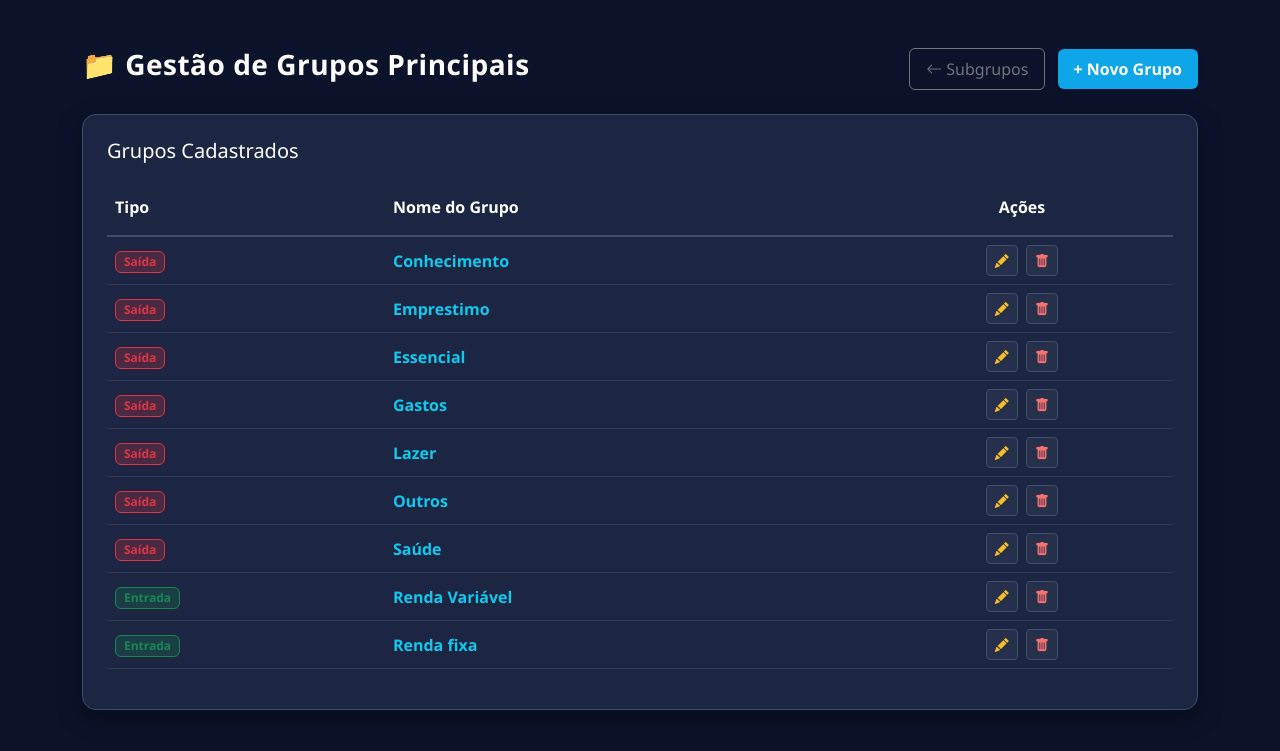
After one commit to PabloAlves99/UaiMoney, a PHP site: page /grupos/index.php in a window 1280 px wide. The commit adds this page. Shown: the top 751 px of the page. Run offline with PHP 8.4, Linux system fonts and the light colour scheme; data comes from the database, SQL or seed files in the repository; both versions use the stored data as it was after the commit.

Commit message:
Add opção de cadastrar grupos

```diff
--- /dev/null
+++ b/grupos/index.php
@@ -0,0 +1,178 @@
+<?php
+// Inclui o motor central de conexão
+include '../db/conexao.php';
+
+$grupos = [];
+$mensagem = '';
+
+try {
+    // Se veio pedido de exclusão por GET
+    if (isset($_GET['deletar'])) {
+        $id_del = $_GET['deletar'];
+        $stmtDel = $pdo->prepare("DELETE FROM grupos WHERE id = :id");
+        $stmtDel->execute([':id' => $id_del]);
+        header("Location: index.php");
+        exit();
+    }
+
+    // Busca todos os grupos ordenados
+    $stmt = $pdo->query("SELECT * FROM grupos ORDER BY tipo DESC, nome ASC");
+    $grupos = $stmt->fetchAll(PDO::FETCH_ASSOC);
+} catch (Exception $e) {
+    $mensagem = "<div class='alert alert-danger bg-dark text-danger border-danger mt-3'>Erro: " . $e->getMessage() . "</div>";
+}
+?>
+
+<!DOCTYPE html>
+<html lang="pt-BR">
+
+<head>
+    <meta charset="UTF-8">
+    <title>Gerenciar Grupos - UaiMoney</title>
+    <link href="https://cdn.jsdelivr.net/npm/bootstrap@5.3.0/dist/css/bootstrap.min.css" rel="stylesheet">
+    <link rel="stylesheet" href="https://cdn.jsdelivr.net/npm/bootstrap-icons@1.10.5/font/bootstrap-icons.css">
+    <style>
+        body {
+            background-color: #0b132b;
+            color: #ffffff;
+            font-family: 'Segoe UI', Tahoma, Geneva, Verdana, sans-serif;
+        }
+
+        .card-custom {
+            border-radius: 14px;
+            background-color: #1c2541;
+            border: 1px solid #3a506b;
+            box-shadow: 0 8px 24px rgba(0, 0, 0, 0.4);
+        }
+
+        .texto-auxiliar {
+            color: #94a3b8 !important;
+            font-weight: 500;
+        }
+
+        .table {
+            color: #ffffff;
+            background-color: transparent !important;
+        }
+
+        .table th,
+        .table td {
+            background-color: transparent !important;
+            color: #ffffff;
+            border-color: #2b3e55 !important;
+        }
+
+        .table-hover tbody tr:hover {
+            background-color: rgba(56, 189, 248, 0.08) !important;
+            color: #ffffff;
+        }
+
+        .btn-info-custom {
+            background-color: #0ea5e9;
+            border: none;
+            font-weight: 600;
+            color: white;
+        }
+
+        .btn-info-custom:hover {
+            background-color: #0284c7;
+            color: white;
+        }
+
+        .btn-action-edit {
+            background-color: rgba(255, 255, 255, 0.05);
+            color: #fbbf24;
+            border: 1px solid #3a506b;
+        }
+
+        .btn-action-edit:hover {
+            background-color: rgba(255, 255, 255, 0.15);
+            color: #f59e0b;
+        }
+
+        .btn-action-delete {
+            background-color: rgba(255, 255, 255, 0.05);
+            color: #f87171;
+            border: 1px solid #3a506b;
+        }
+
+        .btn-action-delete:hover {
+            background-color: rgba(255, 255, 255, 0.15);
+            color: #ef4444;
+        }
+
+        .navbar-brand {
+            font-weight: bold;
+            color: #ffffff;
+            letter-spacing: 0.5px;
+        }
+    </style>
+</head>
+
+<body>
+    <div class="container mt-5 mb-5">
+        <div class="row align-items-center mb-4">
+            <div class="col-md-6">
+                <h2 class="navbar-brand fs-3">📁 Gestão de Grupos Principais</h2>
+            </div>
+            <div class="col-md-6 text-md-end mt-3 mt-md-0">
+                <a href="../subgrupos/index.php" class="btn btn-outline-secondary me-2 px-3 py-2 shadow-sm">
+                    <i class="bi bi-arrow-left"></i> Subgrupos
+                </a>
+                <a href="novo_grupo.php" class="btn btn-info-custom px-3 py-2 shadow-sm">+ Novo Grupo</a>
+            </div>
+        </div>
+
+        <?php echo $mensagem; ?>
+
+        <div class="card card-custom p-4">
+            <h4 class="mb-3 fs-5 text-white">Grupos Cadastrados</h4>
+            <div class="table-responsive">
+                <table class="table align-middle table-hover">
+                    <thead>
+                        <tr style="border-bottom: 2px solid #3a506b;">
+                            <th class="py-3 text-white">Tipo</th>
+                            <th class="py-3 text-white">Nome do Grupo</th>
+                            <th class="text-center py-3 text-white">Ações</th>
+                        </tr>
+                    </thead>
+                    <tbody>
+                        <?php if (count($grupos) > 0): ?>
+                            <?php foreach ($grupos as $g): ?>
+                                <tr>
+                                    <td>
+                                        <?php if ($g['tipo'] == 'Entrada'): ?>
+                                            <span
+                                                class="badge bg-success bg-opacity-25 text-success border border-success px-2 py-1">Entrada</span>
+                                        <?php else: ?>
+                                            <span
+                                                class="badge bg-danger bg-opacity-25 text-danger border border-danger px-2 py-1">Saída</span>
+                                        <?php endif; ?>
+                                    </td>
+                                    <td class="fw-bold text-info"><?php echo htmlspecialchars($g['nome'] ?? ''); ?></td>
+                                    <td class="text-center">
+                                        <a href="editar_grupo.php?id=<?php echo $g['id']; ?>"
+                                            class="btn btn-sm btn-action-edit me-1" title="Editar">
+                                            <i class="bi bi-pencil-fill"></i>
+                                        </a>
+                                        <a href="index.php?deletar=<?php echo $g['id']; ?>" class="btn btn-sm btn-action-delete"
+                                            title="Apagar"
+                                            onclick="return confirm('Tem certeza que deseja apagar este grupo, Uai?');">
+                                            <i class="bi bi-trash-fill"></i>
+                                        </a>
+                                    </td>
+                                </tr>
+                            <?php endforeach; ?>
+                        <?php else: ?>
+                            <tr>
+                                <td colspan="3" class="text-center texto-auxiliar p-4">Nenhum grupo cadastrado ainda.</td>
+                            </tr>
+                        <?php endif; ?>
+                    </tbody>
+                </table>
+            </div>
+        </div>
+    </div>
+</body>
+
+</html>
```
Also changed, not shown: db/criar_banco.php (+33 -4 lines), grupos/editar_grupo.php (added, +136 -0 lines), grupos/novo_grupo.php (added, +116 -0 lines), subgrupos/editar_subgrupo.php (+27 -37 lines), subgrupos/novo_subgrupo.php (+38 -26 lines), banco.sqlite.
